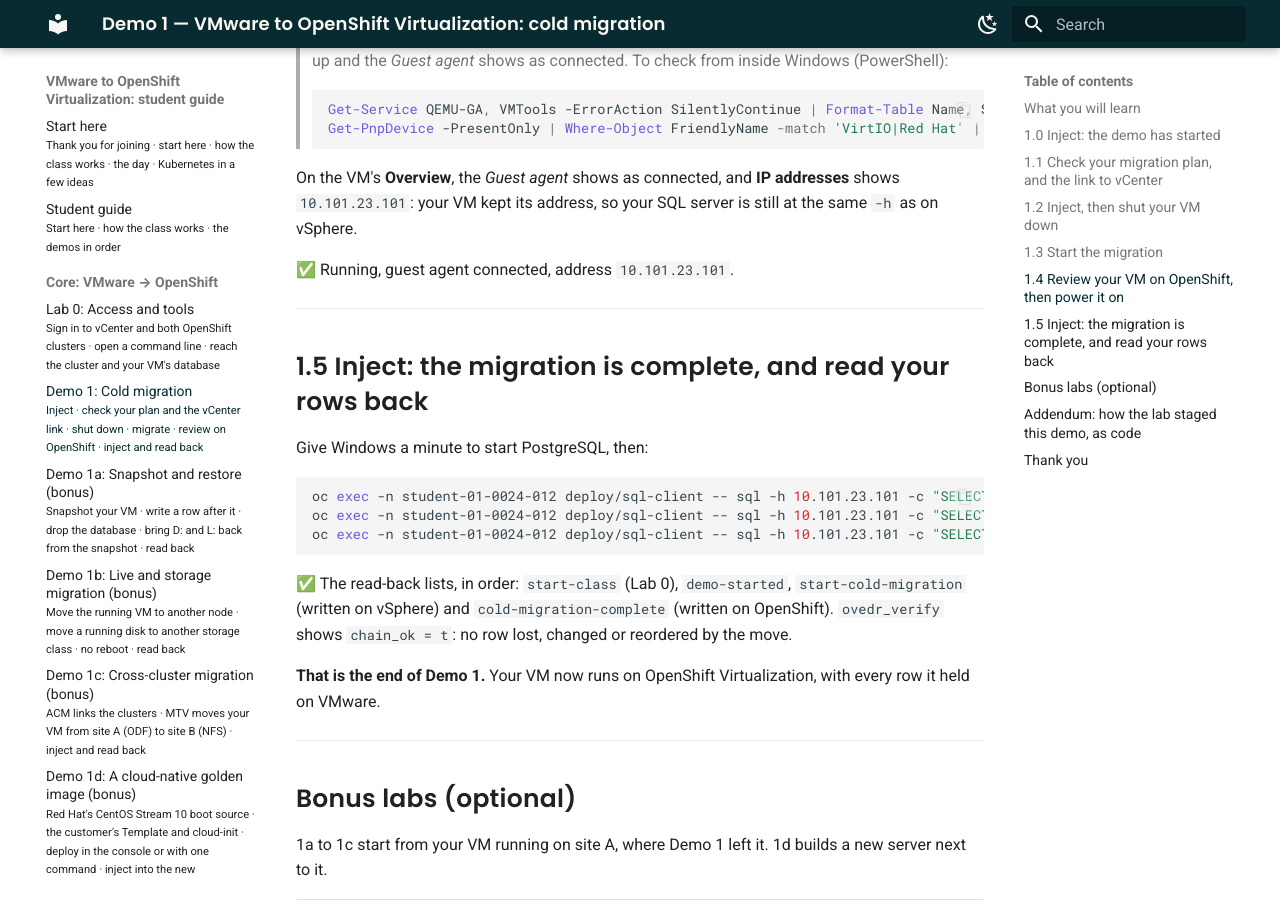
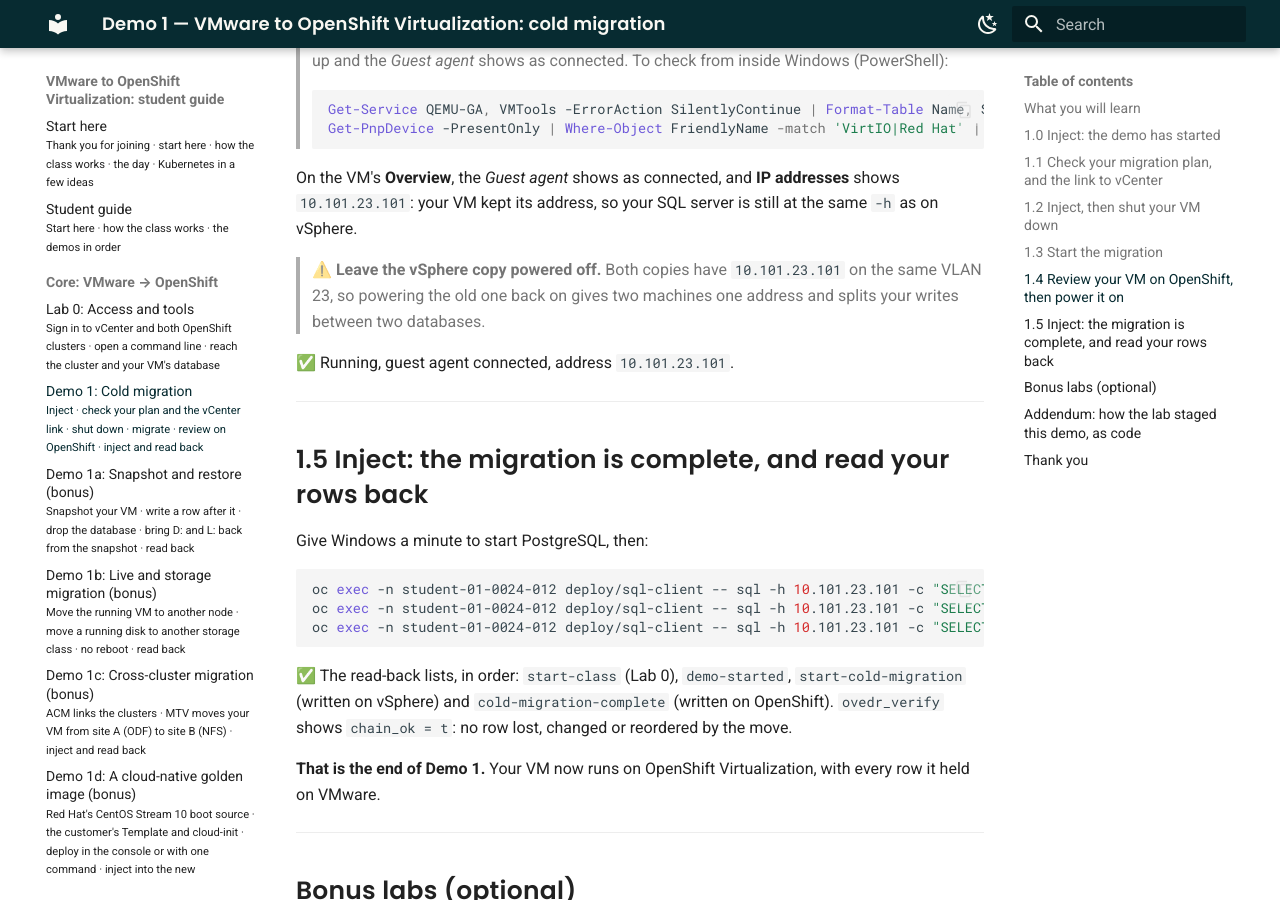
Before and after one commit to paragonmicro-lab/demo-0024-public, an MkDocs documentation site: the page built from docs/demos/01-vmware-to-ove-cold.md, in a window 1280 px wide and 900 px high, scrolled down 4210 px. Built offline with MkDocs 1.6.1 and Material for MkDocs 9.7.7, drawn with Linux system fonts in a browser that asks for light colours; some of the changed lines change nothing that is shown; some of the changed text lies outside the part shown.

Commit message:
class @ demo-openshift-ove 66955d04646f

```diff
--- a/docs/demos/01-vmware-to-ove-cold.md
+++ b/docs/demos/01-vmware-to-ove-cold.md
@@ -1,13 +1,13 @@
 ---
 title: "Demo 1 — VMware to OpenShift Virtualization: cold migration"
 subtitle: "Inject · check your plan and the vCenter link · shut down · migrate · review on OpenShift · inject and read back"
-version: 1.2.4
+version: 1.2.5
 date: 2026-10-15
 ---
 
 # Demo 1: VMware to OpenShift Virtualization (cold migration)
 
-> **Version 1.2.4 · draft · 2026-10-15** · class/demos/01-vmware-to-ove-cold.md
+> **Version 1.2.5 · draft · 2026-10-15** · class/demos/01-vmware-to-ove-cold.md
 
 ## What you will learn
 
@@ -261,6 +261,9 @@
 On the VM's **Overview**, the *Guest agent* shows as connected, and **IP addresses** shows `10.101.23.101`: your VM
 kept its address, so your SQL server is still at the same `-h` as on vSphere.
 
+> ⚠️ **Leave the vSphere copy powered off.** Both copies have `10.101.23.101` on the same VLAN 23, so powering the
+> old one back on gives two machines one address and splits your writes between two databases.
+
 ✅ Running, guest agent connected, address `10.101.23.101`.
 
 ---
```
